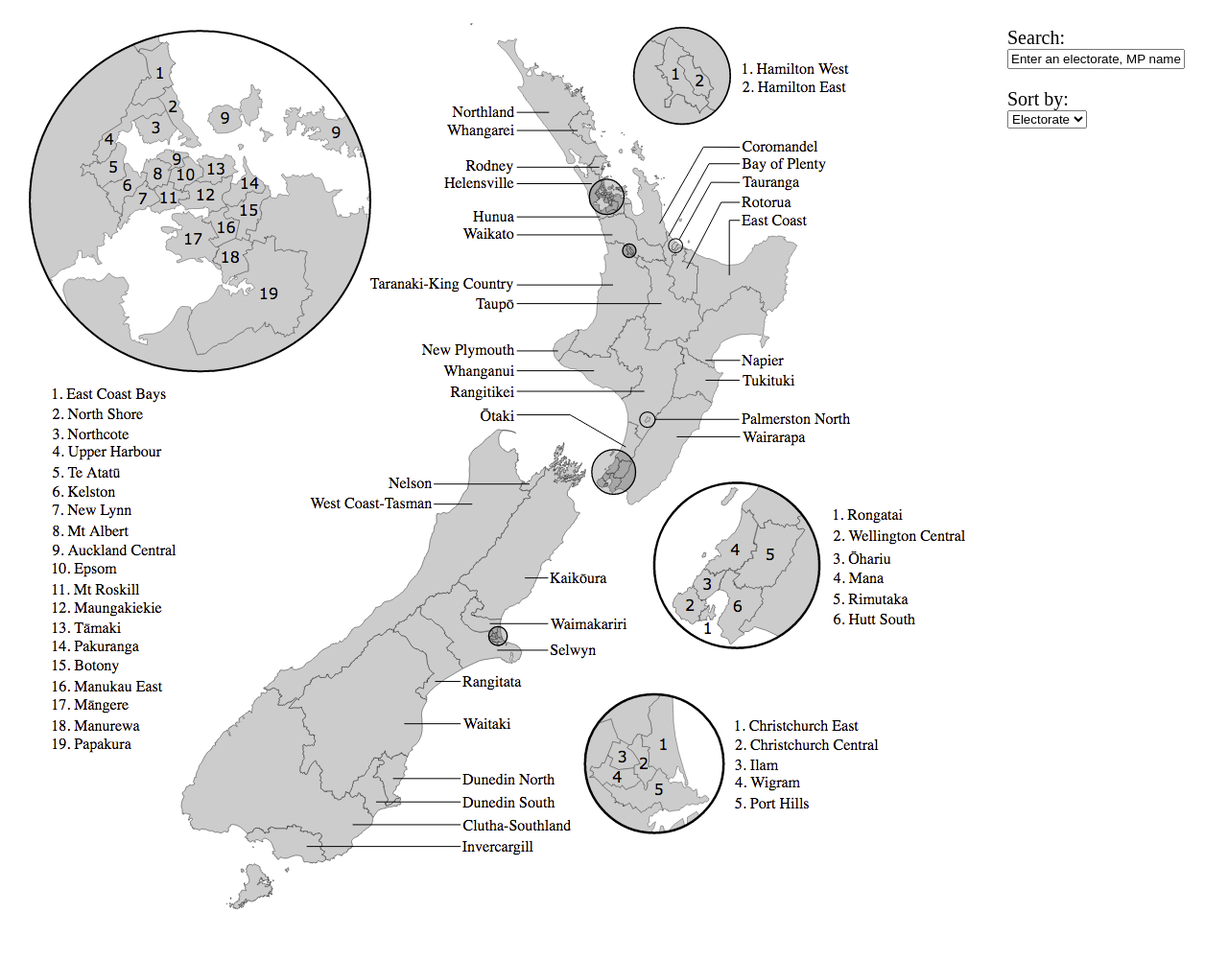
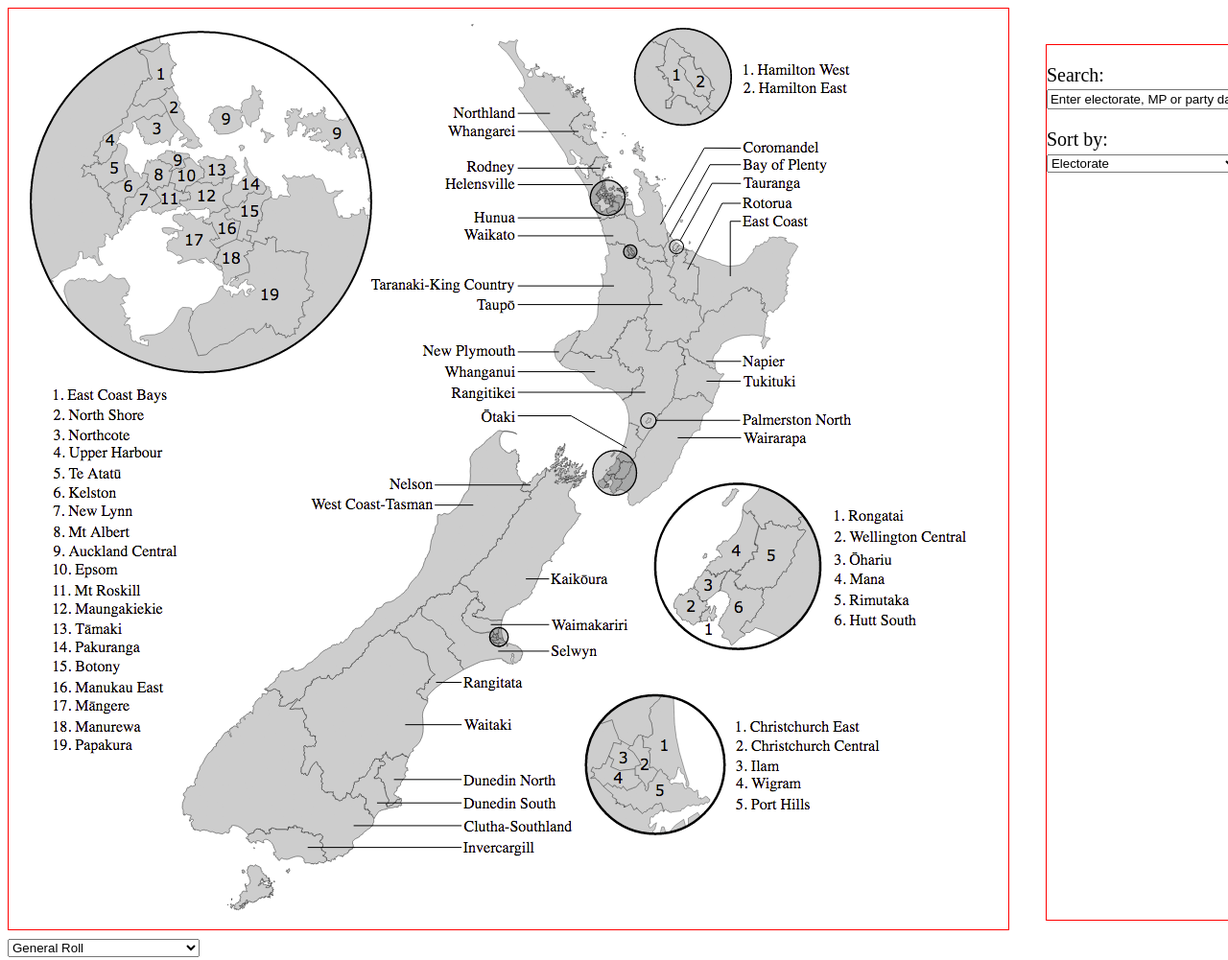
Before and after one commit to dominic-taylor/MyMP, a website: page app/index.html in a window 1280 px wide. Shown: the whole page at 96% size. Drawn offline with nearby package versions, Linux system fonts and the light colour scheme.

Commit message:
Add edited electorate images

```diff
--- a/app/electorate-list/electorate-list.component.js
+++ b/app/electorate-list/electorate-list.component.js
@@ -9,6 +9,6 @@ angular.
           var self = this;
           self.orderProp = 'electorate';
           self.quantity = 3;
-          self.query = 'Enter an electorate, MP name or political party.';
+          self.query = 'Enter electorate, MP or party data.';
         }
   });
--- a/app/electorate-list/electorate-list.template.html
+++ b/app/electorate-list/electorate-list.template.html
@@ -1,11 +1,10 @@
 <div>
   <div>
       <p>
-    Search: <input ng-model="$ctrl.query" select-on-click/>
+      Search: <input ng-model="$ctrl.query"/>
       </p>
       <p>
-      Sort by:
-      <select ng-model="$ctrl.orderProp">
+        Sort by:<select ng-model="$ctrl.orderProp">
                   <option value="electorate">Electorate</option>
                   <option value="party">Party</option>
                   <option value="mp">Name</option>
--- a/app/electorate-map.component.js
+++ b/app/electorate-map.component.js
@@ -3,6 +3,8 @@ angular.
   component('electorateMap', {
     templateUrl: 'electorate-map.template.html',
     controller: function ElectorateMapController($scope){
-      $scope.path = 'editnzmp.png';
+      // if option is maori path = maori
+      // else path is == general
+      $scope.path = 'GenRoll1042x960.png';
         }
   });
--- a/app/electorate-map.template.html
+++ b/app/electorate-map.template.html
@@ -1 +1,5 @@
-<img ng-src="{{ path }}"></img>
+<img class="map" ng-src="{{path}}"></img>
+<select ng-model="path">
+  <option value="GenRoll1042x960.png">General Roll</option>
+  <option value="MaoriRoll1042x960.png">Maori Roll</option>
+</select>
--- a/app/main.css
+++ b/app/main.css
@@ -4,10 +4,21 @@ body {
 }
 li{
   list-style: none;
+  margin: 0 0 100px 0;
+  padding: 5px;
+  border: 1px solid red;
 }
 select {
-  display: block;
+  width: 200px;
 }
 input {
-display: block;
+width: 200px;
 }
+img {
+  /*height: auto;*/
+  border: red 1px solid;
+}
+electorate-list {
+  margin: 3%;
+  border: red 1px solid;
+}
```
Also changed, not shown: app/GenRoll1042x960.png (added), app/MaoriElectorates.png (deleted), app/MaoriRoll1042x960.png (added), app/NZelectoratesmap.png (deleted), app/editnzmp.png (deleted), 3 other files. Lines whose indentation alone changed are shown as unchanged.
